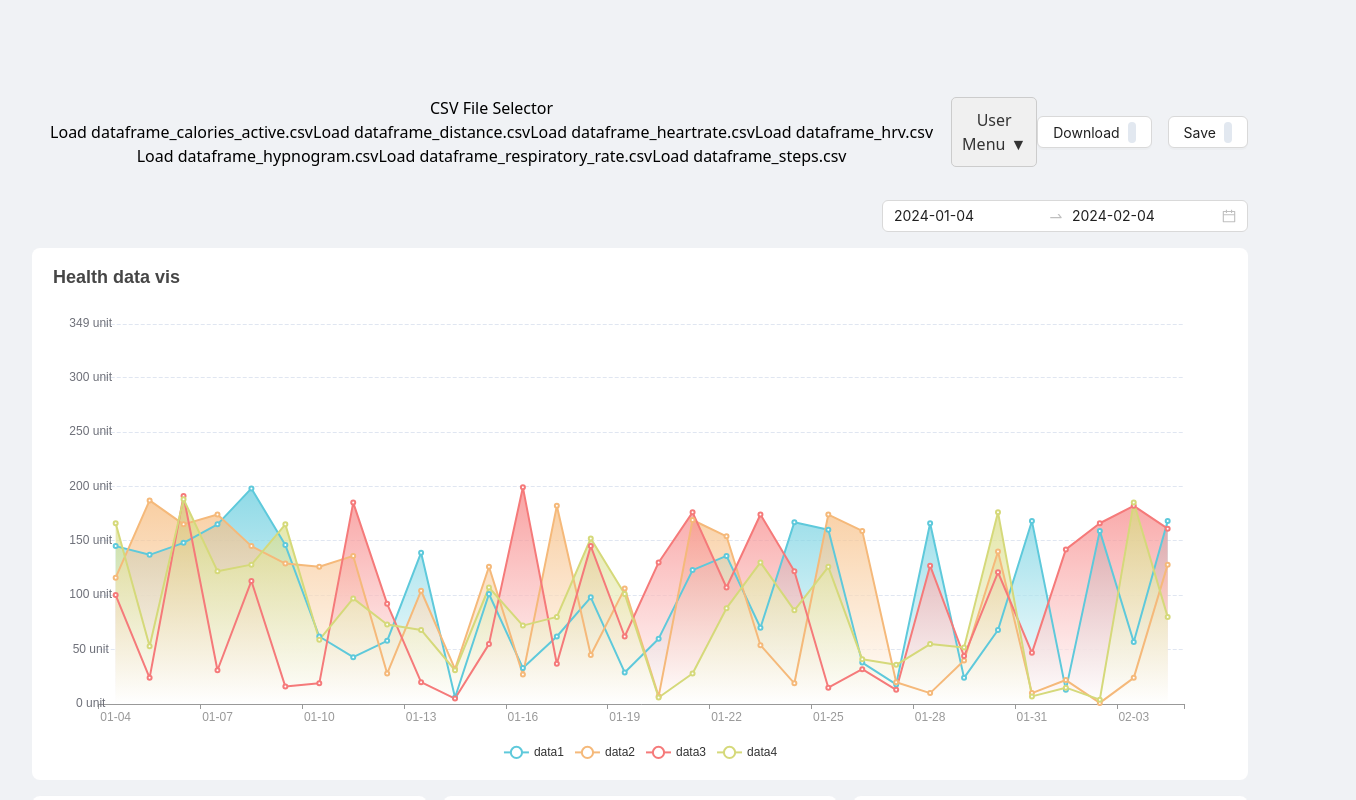
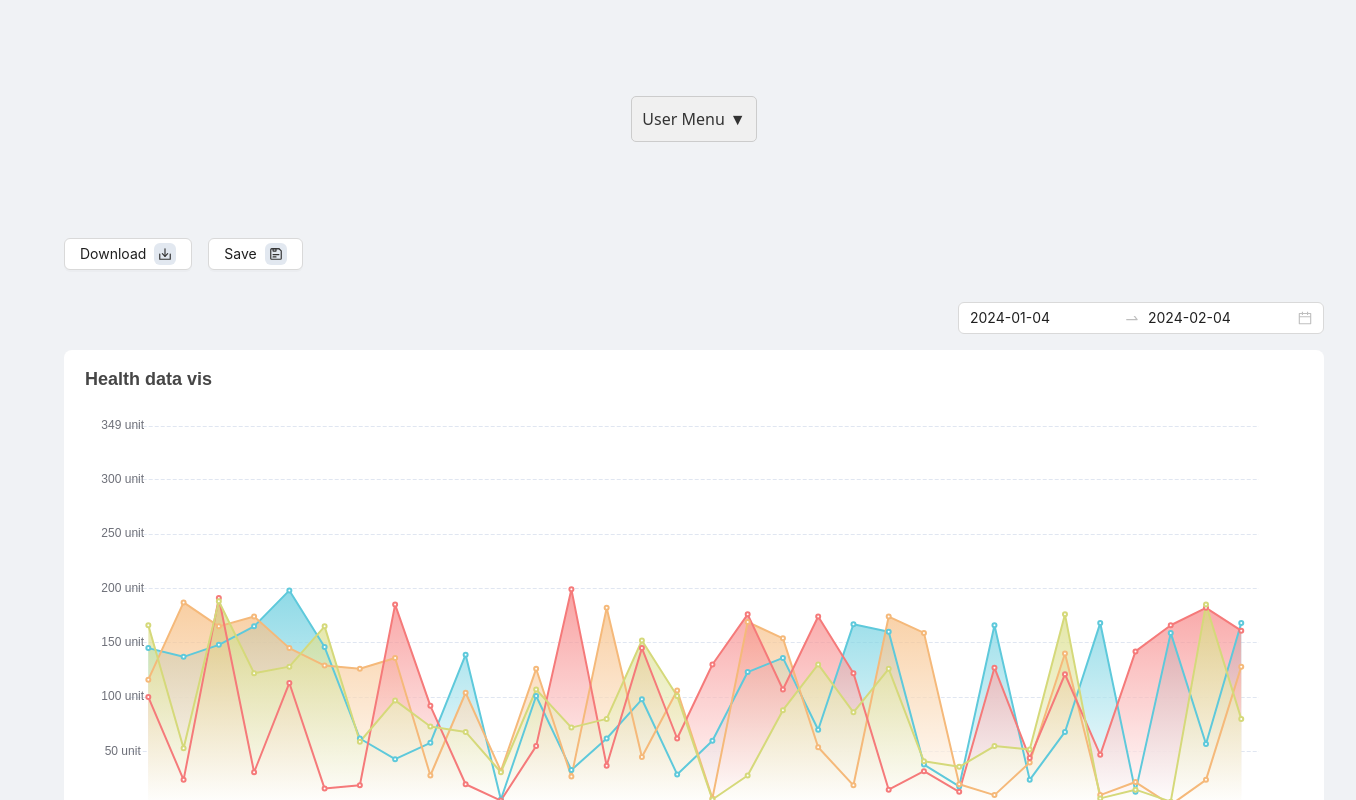
Before and after one commit to Bryan-Tal/Med-Dash, a React (Vite) app: page /healthAnalysis in a window 1280 px wide. Shown: the top 800 px of the page, 1356 px wide, since content can reach past the window. Built offline with nearby package versions, Linux system fonts and the light colour scheme.

Commit message:
moved chart to own component to work on main page

```diff
--- a/package.json
+++ b/package.json
@@ -4,7 +4,7 @@
   "version": "0.0.0",
   "type": "module",
   "scripts": {
-    "dev": "vite --host 0.0.0.0",
+    "dev": "vite",
     "build": "vite build",
     "preview": "vite preview"
   },
--- a/src/App.jsx
+++ b/src/App.jsx
@@ -1,88 +1,34 @@
-import { useState, useCallback } from 'react'
-import { getDays } from '~/utils/core'
-import { day } from '~/utils/day'
-import { Button, Dropdown } from 'antd'
-import DateRangePicker from '~/components/DatePicker'
-import Chart from '~/components/Chart'
-import ShowData from './components/ShowData'
-import SvgIcon from '~/components/SvgIcon'
 import './App.css'
 import DropDownMenu from './components/DropDownMenu'
 // import routing and page components
 import { BrowserRouter as Router, Route, Routes } from 'react-router-dom';
-import HealthAnalysisPage from './pages/HealthAnalysisPage';
 import DiaryEntriesPage from './pages/DiaryEntriesPage';
 import ClinicianCommunicationPage from './pages/ClinicianCommunicationPage';
 import HomePage from './pages/HomePage'
-import HealthHabitEntries from './components/HealthHabit';
-import CSVFileSelector from './components/CSVFileSelector'
+import HealthAnalysis from './components/HealthAnalysis'
+import HealthHabit from './components/HealthHabit';
+
+
 
 
 function App() {
-  const DISABLED_RANGE = 31
-  const defaultDateRange = [day().subtract(DISABLED_RANGE, 'days'), day()]
-  const [currentDate, setCurrentDate] = useState(defaultDateRange)
-  const handleDateChange = useCallback((dateRange) => {
-    setCurrentDate(dateRange)
-  })
-
-
-
   return (
     <div className="mt-20 py-4 px-8">
       <section className="flex justify-between items-center">
-      {/* Extra Code */}
-      <div>
-      <h1>CSV File Selector</h1>
-      <CSVFileSelector/>
-      </div>
-      {/* Extra Code */}
         <Router>
           <div>
             <DropDownMenu />
             <Routes>
               <Route exact path ="/" element={<HomePage/>} />
               {/* <Route path="/landing" element={<LandingPage />} /> */}
-              <Route path="/healthAnalysis" element={<HealthAnalysisPage />} />
-              <Route path="/diary" element={<DiaryEntriesPage />} />
-              <Route path="/healthTracker" element={<HealthHabitEntries />} />
-              <Route path="/clinicianComm" element={<ClinicianCommunicationPage />} />
+              <Route path="/healthAnalysis" element={<HealthAnalysis/>} />
+              <Route path="/diary" element={<DiaryEntriesPage/>} />
+              <Route path="/healthTracker" element={<HealthHabit/>} />
+              <Route path="/clinicianComm" element={<ClinicianCommunicationPage/>} />
             </Routes>
           </div>
-
         </Router>
 
-
-        <div className="flex gap-4">
-          <Button>
-            <div className="flex gap-2">
-              <span>Download</span>
-              <SvgIcon iconName="download" size={14} />
-            </div>
-          </Button>
-          <Button>
-            <div className="flex gap-2">
-              <span>Save</span>
-              <SvgIcon iconName="save" size={14} />
-            </div>
-          </Button>
-        </div>
-      </section>
-
-      <section className="mt-8 flex justify-end items-center">
-        <DateRangePicker
-          defaultDates={defaultDateRange}
-          disabledRange={DISABLED_RANGE}
-          onChange={handleDateChange}
-        />
-      </section>
-
-      <section className="mt-4 p-4 bg-white rounded-lg">
-        <Chart dateRange={getDays(currentDate[0], currentDate[1])} />
-      </section>
-
-      <section className="mt-4">
-        <ShowData />
       </section>
     </div>
   )
--- /dev/null
+++ b/src/assets/HealthAnalysis.css
@@ -0,0 +1,10 @@
+#root {
+    max-width: 1440px;
+    margin: 0 auto;
+    text-align: center;
+  }
+.chart {
+    min-width: 1260px;
+    max-width: 1440px;
+
+}
--- a/src/components/Chart.jsx
+++ b/src/components/Chart.jsx
@@ -128,7 +128,7 @@ const Chart = memo(({ dateRange }) => {
     }
   }
 
-  return <ReactECharts option={option} style={{ height: 500 }} />
+  return <ReactECharts option={option} style={{ height: 500}} />
 })
 
 export default Chart
--- /dev/null
+++ b/src/components/HealthAnalysis.jsx
@@ -0,0 +1,57 @@
+import { useState, useCallback } from 'react'
+import { getDays } from '~/utils/core'
+import { day } from '~/utils/day'
+import DateRangePicker from '~/components/DatePicker'
+import Chart from '~/components/Chart'
+import ShowData from '~/components/ShowData'
+import '~/assets/HealthAnalysis.css'
+import { Button } from 'antd'
+import SvgIcon from '~/components/SvgIcon'
+
+const HealthAnalysis = () => {
+    const DISABLED_RANGE = 31
+    const defaultDateRange = [day().subtract(DISABLED_RANGE, 'days'), day()]
+    const [currentDate, setCurrentDate] = useState(defaultDateRange)
+    const handleDateChange = useCallback((dateRange) => {
+        setCurrentDate(dateRange)
+    })
+    return (
+        <div className="mt-20 py-4 px-8">
+            <section className="flex justify-between items-center">
+                    <div className="flex gap-4">
+                    <Button>
+                    <div className="flex gap-2">
+                    <span>Download</span>
+                    <SvgIcon iconName="download" size={14} />
+                    </div>
+                </Button>
+                <Button>
+                    <div className="flex gap-2">
+                    <span>Save</span>
+                    <SvgIcon iconName="save" size={14} />
+                    </div>
+                </Button>
+                </div>
+            </section>
+            <section className="mt-8 flex justify-end items-center">
+                <DateRangePicker
+                defaultDates={defaultDateRange}
+                disabledRange={DISABLED_RANGE}
+                onChange={handleDateChange}
+                />
+            </section>
+
+            <section className="mt-4 p-4 bg-white rounded-lg chart">
+                    <Chart dateRange={getDays(currentDate[0], currentDate[1])} />
+            </section>
+
+            <section className="mt-4">
+                    <ShowData />
+            </section>
+
+
+        </div>
+      );
+}
+
+export default HealthAnalysis;
--- a/src/components/HealthHabit.jsx
+++ b/src/components/HealthHabit.jsx
@@ -1,7 +1,7 @@
 import { useState } from 'react';
 
 //Create an editable today's entry page
-export default function HealthHabitEntries() {
+export default function HealthHabit() {
   const [editingEntries, setEditingEntries] = useState(false);
   const [weight, setWeight] = useState('');
   const [water, setWater] = useState('');
```
